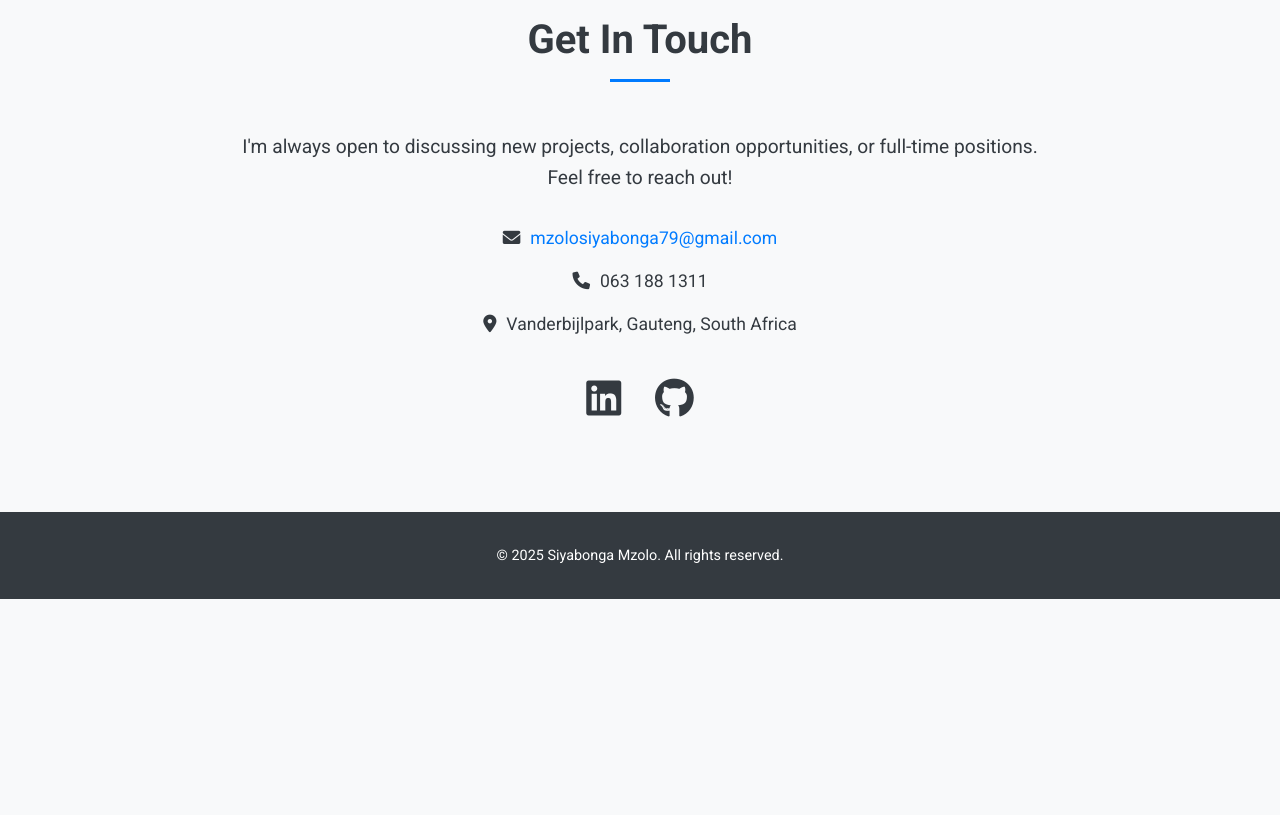
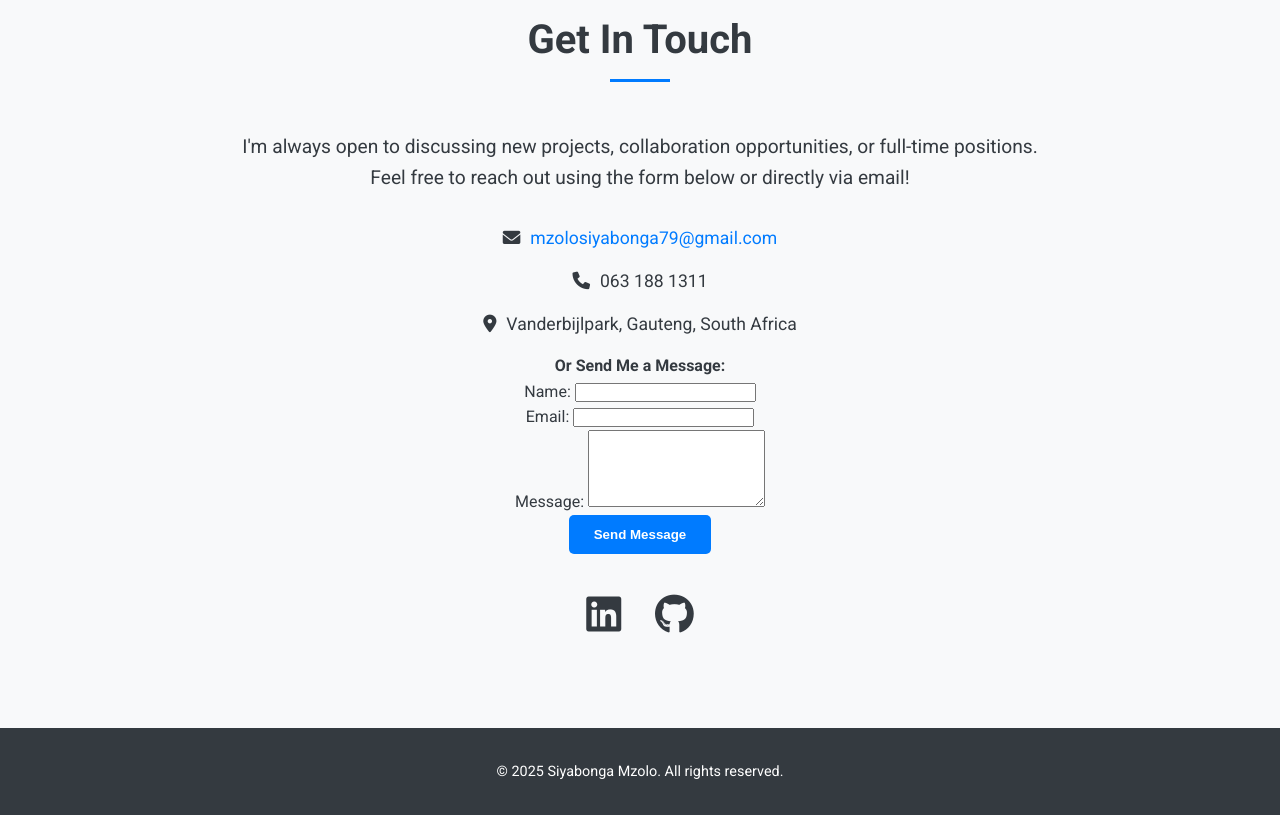
Before and after one commit to SiyaMzolo/virtual-cv, a plain HTML site: page index.html in a window 1280 px wide. Shown: the part 4940-5755 px from the top of the page. Before the commit the page ends 5539 px from the top, so only its background shows below. Drawn offline with nearby package versions, Linux system fonts and the light colour scheme.

Commit message:
Update index.html

```diff
--- a/index.html
+++ b/index.html
@@ -166,12 +166,29 @@
             <div class="container">
                 <h2>Get In Touch</h2>
                 <div class="contact-info">
-                    <p class="contact-intro">I'm always open to discussing new projects, collaboration opportunities, or full-time positions. Feel free to reach out!</p>
+                    <p class="contact-intro">I'm always open to discussing new projects, collaboration opportunities, or full-time positions. Feel free to reach out using the form below or directly via email!</p>
                     <div class="contact-details">
                         <p><i class="fas fa-envelope"></i> <a href="mailto:mzolosiyabonga79@gmail.com">mzolosiyabonga79@gmail.com</a></p>
                         <p><i class="fas fa-phone"></i> 063 188 1311</p>
                         <p><i class="fas fa-map-marker-alt"></i> Vanderbijlpark, Gauteng, South Africa</p>
                     </div>
+                    <h4>Or Send Me a Message:</h4>
+                    <form class="contact-form" action="YOUR_FORM_PROCESSING_ENDPOINT" method="POST">
+                        <div class="form-group">
+                            <label for="name">Name:</label>
+                            <input type="text" id="name" name="name" required>
+                        </div>
+                        <div class="form-group">
+                            <label for="email">Email:</label>
+                            <input type="email" id="email" name="email" required>
+                        </div>
+                        <div class="form-group">
+                            <label for="message">Message:</label>
+                            <textarea id="message" name="message" rows="5" required></textarea>
+                        </div>
+                        <button type="submit" class="btn primary-btn">Send Message</button>
+                    </form>
+
                     <div class="contact-social-links">
                         <a href="https://www.linkedin.com/in/siyabonga-mzolo-394abc/" target="_blank" title="LinkedIn"><i class="fab fa-linkedin"></i></a>
                         <a href="https://github.com/SiyaMzolo" target="_blank" title="GitHub"><i class="fab fa-github"></i></a>
```
